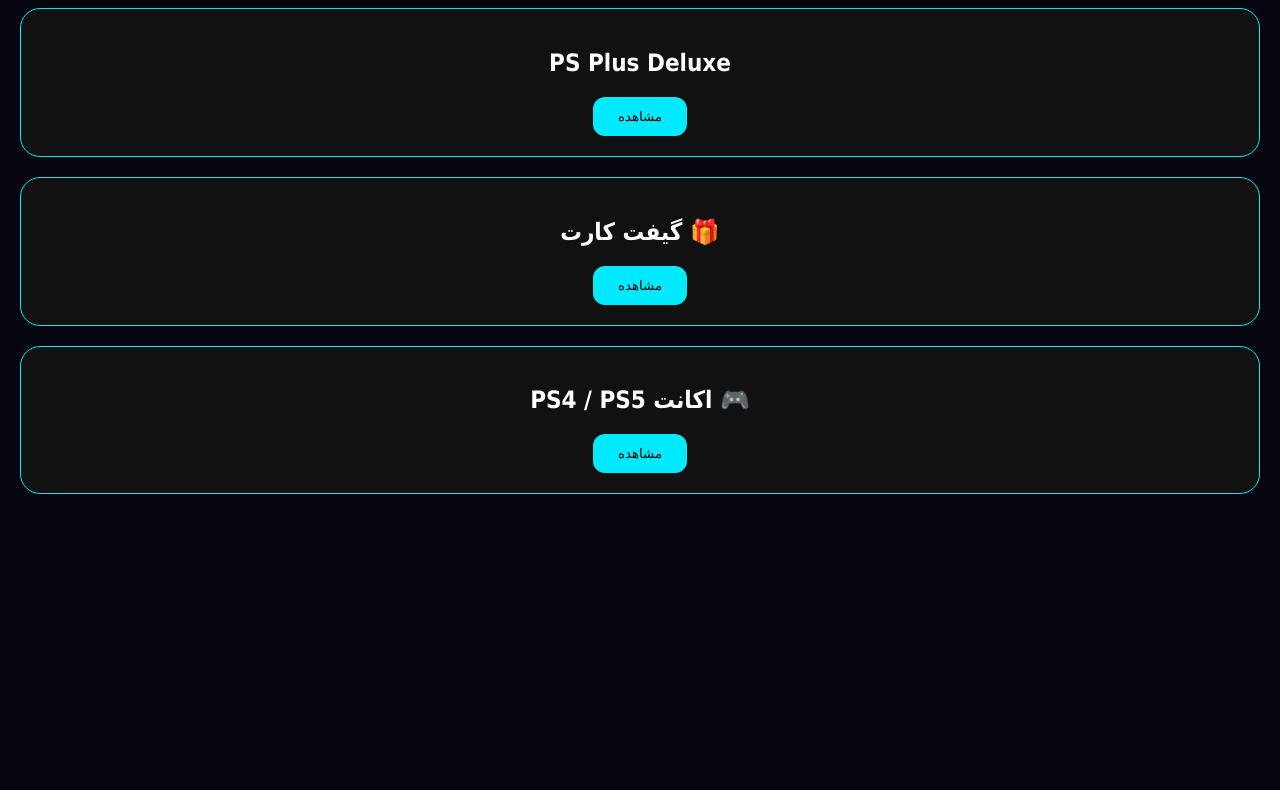
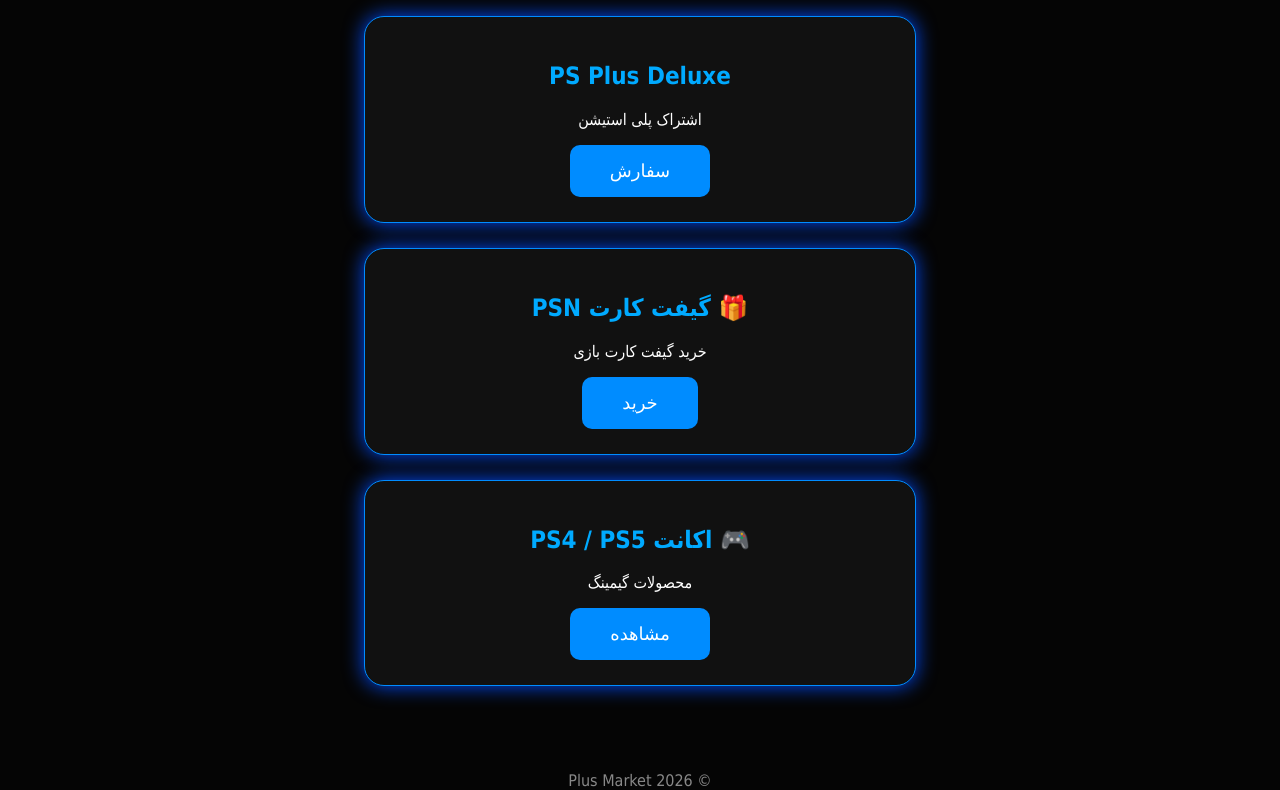
Before and after one commit to plusmarjfxket1392/plusmarket, a plain HTML site: page plusmarket_neon.html in a window 1280 px wide. Shown: the part 198-988 px from the top of the page. Before the commit the page ends 800 px from the top, so only its background shows below. Drawn offline with Linux system fonts and the light colour scheme.

Commit message:
Revamp Plus Market HTML structure and styles
Updated the layout and style of the Plus Market page, added descriptions for products, and improved button functionalities.

```diff
--- a/plusmarket_neon.html
+++ b/plusmarket_neon.html
@@ -1,8 +1,121 @@
 <!DOCTYPE html>
-<html lang="fa" dir="rtl"><head><meta charset="UTF-8"><meta name="viewport" content="width=device-width, initial-scale=1.0"><title>Plus Market</title>
-<style>body{margin:0;background:#050510;color:white;font-family:tahoma;text-align:center}header{padding:35px;background:#1010ff}h1{color:#00eaff}.card{margin:20px;padding:20px;background:#111;border:1px solid #00eaff;border-radius:20px}button{background:#00eaff;border:0;padding:12px 25px;border-radius:12px}</style></head>
-<body><header><h1>🎮 Plus Market</h1><p>پلاس مارکت</p></header>
-<div class="card"><h2>PS Plus Deluxe</h2><button>مشاهده</button></div>
-<div class="card"><h2>🎁 گیفت کارت</h2><button>مشاهده</button></div>
-<div class="card"><h2>🎮 اکانت PS4 / PS5</h2><button>مشاهده</button></div>
-</body></html>
+<html lang="fa" dir="rtl">
+<head>
+<meta charset="UTF-8">
+<meta name="viewport" content="width=device-width, initial-scale=1.0">
+
+<title>Plus Market</title>
+
+<style>
+body{
+margin:0;
+font-family:tahoma;
+background:#050505;
+color:white;
+text-align:center;
+}
+
+header{
+padding:40px;
+font-size:40px;
+color:#00aaff;
+text-shadow:0 0 15px #00aaff;
+border-bottom:2px solid #008cff;
+}
+
+.logo{
+font-size:22px;
+color:white;
+margin-top:15px;
+}
+
+.container{
+padding:20px;
+}
+
+.card{
+background:#111;
+border:1px solid #008cff;
+border-radius:20px;
+padding:25px;
+margin:25px auto;
+max-width:500px;
+box-shadow:0 0 20px #004cff;
+}
+
+h2{
+color:#00aaff;
+}
+
+button{
+background:#008cff;
+border:none;
+color:white;
+padding:15px 40px;
+border-radius:10px;
+font-size:18px;
+cursor:pointer;
+}
+
+button:hover{
+background:#00d4ff;
+}
+
+.footer{
+margin-top:40px;
+color:#888;
+}
+</style>
+
+</head>
+
+<body>
+
+<header>
+🎮 Plus Market
+<div class="logo">
+پلاس مارکت
+</div>
+</header>
+
+
+<div class="container">
+
+
+<div class="card">
+<h2>PS Plus Deluxe</h2>
+<p>اشتراک پلی استیشن</p>
+<button onclick="alert('به زودی فعال می‌شود')">
+سفارش
+</button>
+</div>
+
+
+<div class="card">
+<h2>🎁 گیفت کارت PSN</h2>
+<p>خرید گیفت کارت بازی</p>
+<button onclick="alert('به زودی فعال می‌شود')">
+خرید
+</button>
+</div>
+
+
+<div class="card">
+<h2>🎮 اکانت PS4 / PS5</h2>
+<p>محصولات گیمینگ</p>
+<button onclick="alert('به زودی فعال می‌شود')">
+مشاهده
+</button>
+</div>
+
+
+</div>
+
+
+<div class="footer">
+© Plus Market 2026
+</div>
+
+
+</body>
+</html>
```
